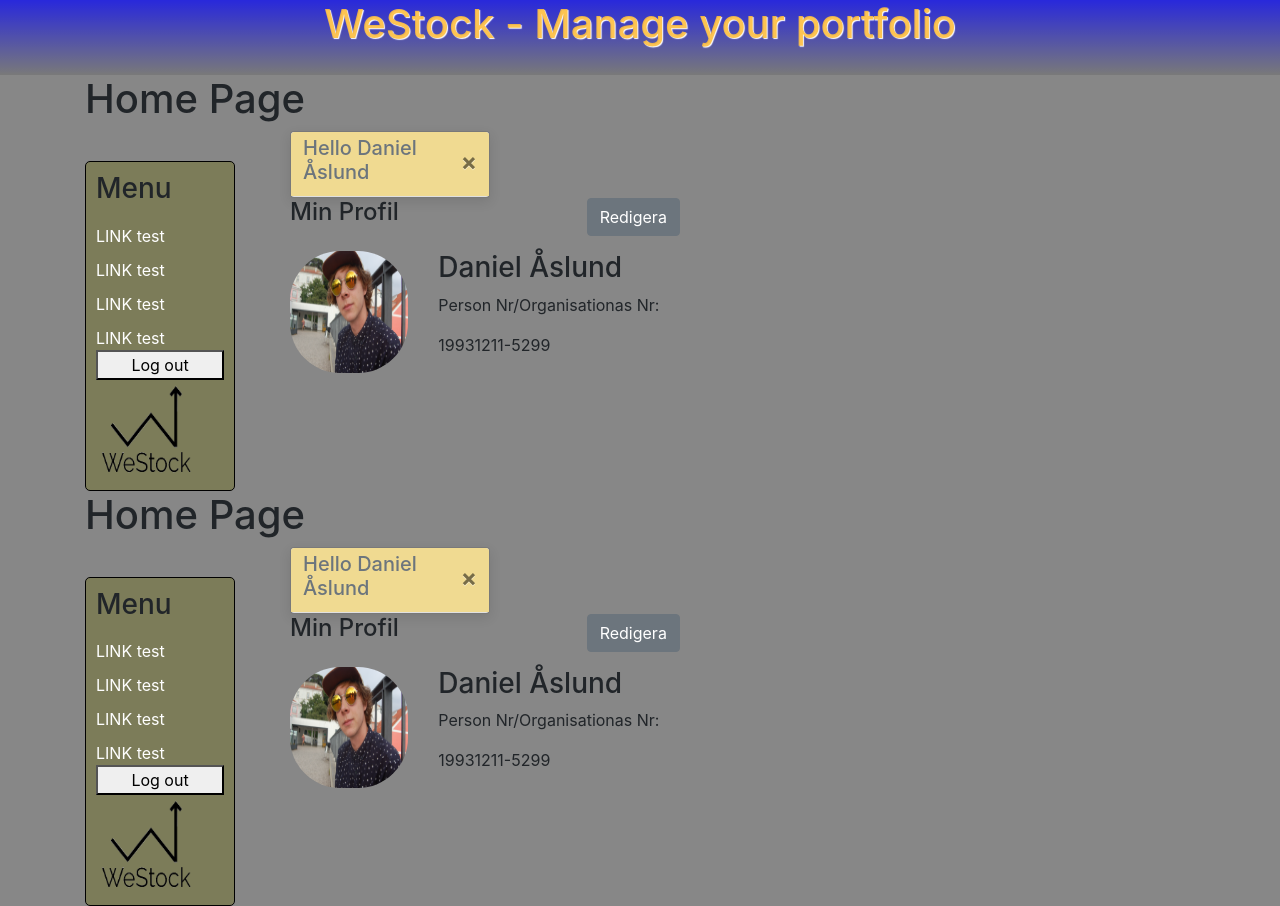
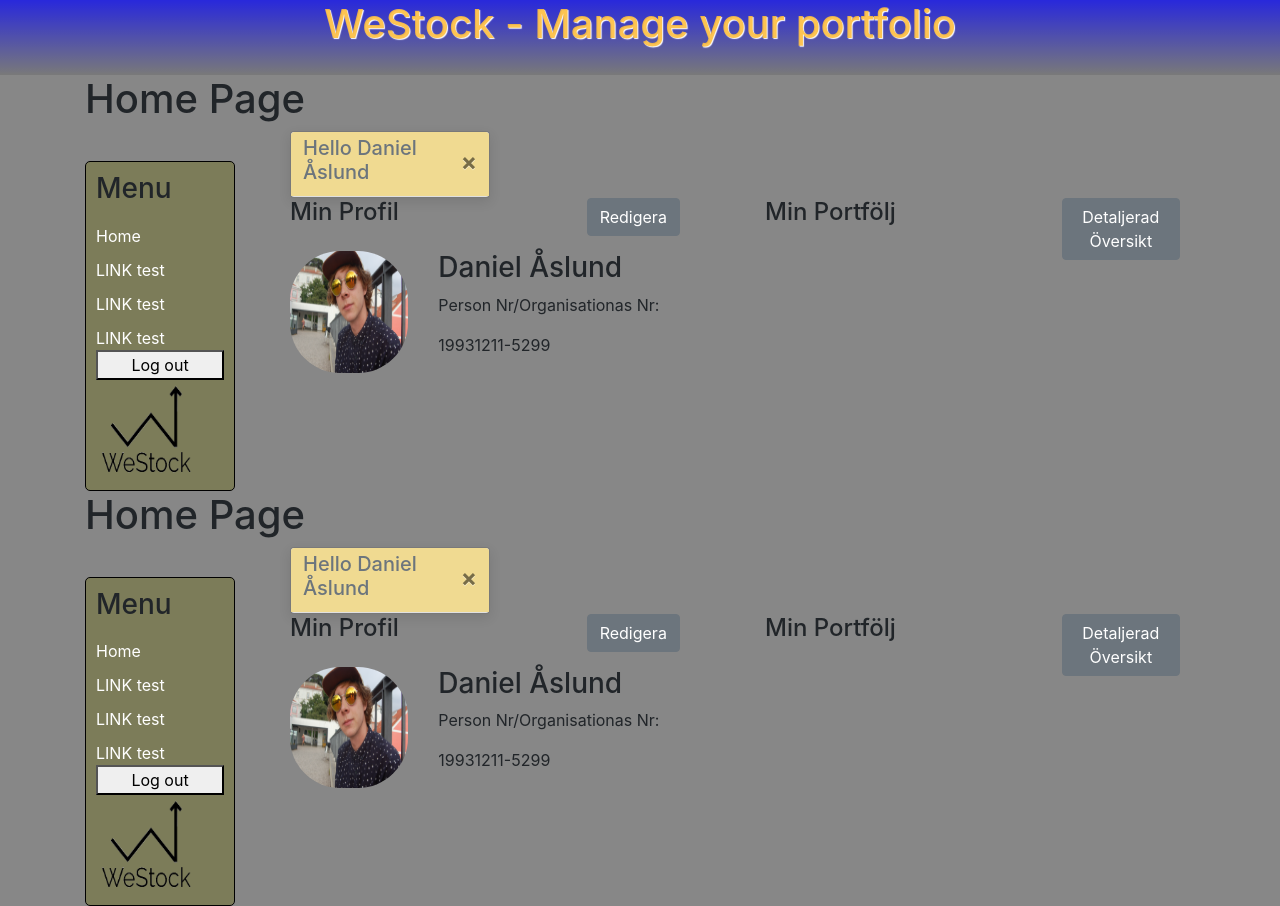
Before and after one commit to StockApp-Org/StockApp, a React (Create React App) app: page /Home in a window 1280 px wide. Both pictures are taken after typing "name@example.com", "Sample123" into the empty fields and a click on the input "Login". Built offline with nearby package versions, Linux system fonts and the light colour scheme.

Commit message:
Updated home page with overview section

```diff
--- a/src/App.js
+++ b/src/App.js
@@ -1,17 +1,13 @@
-import React, { Component } from 'react';
+import React from 'react';
 import './Styles/App.css';
-import Container from 'react-bootstrap/Container';
-import LoginPage from './Pages/LoginPage';
+import {Container} from 'react-bootstrap';
 
-class App extends Component {
-
-  render() {
+let App = ({newPage}) => {
     return (
           <Container fluid>
-             <LoginPage/>
+            {newPage}
            </Container>
     );
-  }
 }
 
 export default App;
--- a/src/Components/Menu.js
+++ b/src/Components/Menu.js
@@ -5,15 +5,11 @@ import { Link } from 'react-router-dom';
 
 class Menu extends React.Component{
 
-
-
     render(){
         return(
-
             <div id="MenuContainer">
-
                 <h3>Menu</h3>
-                <Link to="/Home" >LINK test</Link>
+                <Link to="/Home" >Home</Link>
                 <Link to="/Portfolio" >LINK test</Link>
                 <Link to="/MyPage" >LINK test</Link>
                 <Link to="/Settings" >LINK test</Link>
--- a/src/Pages/HomePage.js
+++ b/src/Pages/HomePage.js
@@ -70,6 +70,18 @@ let HomePage = (props) => {
                             </Row>
                         </Container>
                     </Col>
+                    <Col lg={6} md={8}>
+                            <Container id="portfolioOverviewSection">
+                                <Row>
+                                    <Col lg={5}>
+                                        <h4>Min Portfölj</h4>
+                                    </Col>
+                                    <Col lg={{offset: 3, span: 4}}>
+                                        <Button variant="secondary">Detaljerad Översikt</Button>
+                                    </Col>
+                                </Row>
+                            </Container>
+                        </Col>
                 </Row>
             </Col>
         </Row>
--- a/src/Pages/LoginPage.js
+++ b/src/Pages/LoginPage.js
@@ -1,34 +1,31 @@
-import React, {Component} from 'react';
-import ReactDOM from 'react-dom';
+import React from 'react';
 import { Container, Row, Col, Form } from 'react-bootstrap';
 import '../Styles/LoginPage.css';
-import * as pages from './';
-import {BrowserRouter as Router, Switch, Route } from 'react-router-dom';
 import HomePage from './HomePage';
+import MyPage from './MyPage'
+import ReactDOM from 'react-dom'
+import {BrowserRouter as Router, Switch, Route} from 'react-router-dom';
+import App from '../App';
 
 
-class LoginPage extends Component {
+let LoginPage = () => {
 
-    constructor(props) {
-        super(props);
 
-        this.signIn = this.signIn.bind(this);
-    }
-    signIn = () =>{
+    const signIn = () =>{
         ReactDOM.render(
-        <Router>
+            <Router>
             <Switch>
-                <Route path="/Home" exact component={pages.HomePage} />
-                <Route path="/Portfolio" exact component={pages.MyPage} />
-                <Route path="/MyPage" exact component={pages.MyPage} />
-                <Route path="/Settings" exact component={pages.MyPage} />
+                <Route path="/Home" exact component={HomePage}/>
+                <Route path="/Portfolio" exact component={MyPage} />
+                <Route path="/MyPage" exact component={MyPage} />
+                <Route path="/Settings" exact component={MyPage} />
             </Switch>
-            <HomePage/>
-        </Router>
-            , document.getElementById("root"));
+            <App newPage={<HomePage/>}/>
+            </Router>,
+            document.getElementById('root')
+        );
     }
 
-    render() {
     return (
         <Container>
             <Row>
@@ -42,7 +39,7 @@ class LoginPage extends Component {
             </Row>
             <Row>
                 <Col lg={5} id = "loginDiv" className="form-div border top-padding-5">
-                    <form onSubmit={this.signIn} id="loginForm">
+                    <form onSubmit={signIn} id="loginForm">
                         <Form.Row>
                             <Col lg={{offset: 3, span: 5}}>
                             <input type="text" name="email" placeholder="E-Mail"></input>
@@ -63,7 +60,7 @@ class LoginPage extends Component {
                 </Col>
                 <Col lg={2}></Col>
                 <Col lg={5} id="signUpDiv" className="form-div border top-padding-5 display-block">
-                    <form onSubmit={this.signIn} id="signUpForm">
+                    <form onSubmit={signIn} id="signUpForm">
                         <Form.Row>
                             <Col lg={{offset: 3, span: 5}}>
                                 <input type="text" name="email" placeholder="E-Mail"></input>
@@ -89,7 +86,6 @@ class LoginPage extends Component {
             </Row>
         </Container>
         );
-    }
 }
 
 export default LoginPage;
--- a/src/Pages/MyPage.js
+++ b/src/Pages/MyPage.js
@@ -1,13 +1,11 @@
 import React from 'react';
 import Menu from '../Components/Menu';
 
-class MyPage extends React.Component{
-    render(){
-        return(<div>
+let MyPage = () => {
+            return(<div>
             <h1>This is my page</h1>
             <Menu />
         </div>)
-    }
 }
 
 export default MyPage;
--- a/src/index.js
+++ b/src/index.js
@@ -4,10 +4,11 @@ import './Styles/index.css';
 import App from './App';
 import * as serviceWorker from './serviceWorker';
 import '../node_modules/bootstrap/dist/css/bootstrap.min.css';
+import LoginPage from './Pages/LoginPage';
 
 ReactDOM.render(
   <React.StrictMode>
-    <App />
+    <App newPage={<LoginPage/>}/>
   </React.StrictMode>,
   document.getElementById('root')
 );
```
